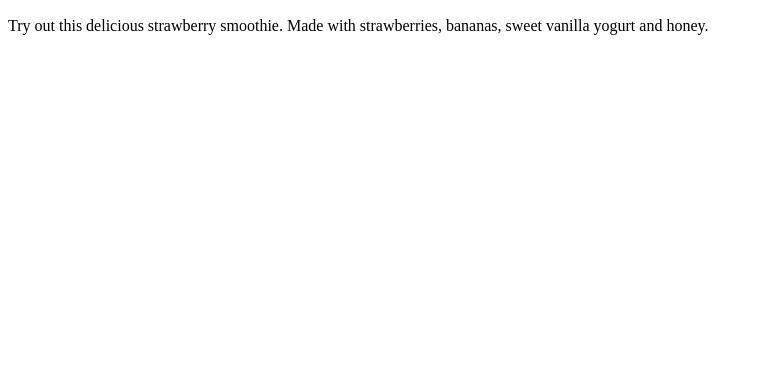
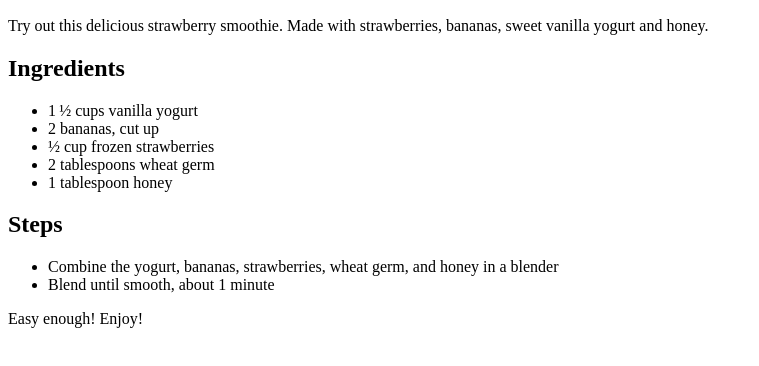
Before and after one commit to ctalbot4/odin-recipes, a plain HTML site: page recipes/smoothie.html in a window 1280 px wide. Shown: the part 434-800 px from the top of the page, without its empty margins (0-759 px from the left). Drawn offline with Linux system fonts and the light colour scheme.

Commit message:
Added ingredients and steps

```diff
--- a/recipes/smoothie.html
+++ b/recipes/smoothie.html
@@ -17,7 +17,30 @@
     Try out this delicious strawberry smoothie. Made with strawberries, bananas, sweet vanilla yogurt and honey.
 </p>
 
-<p></p>
+<h2>Ingredients</h2>
+
+<ul>
+    <li>1 ½ cups vanilla yogurt</il>
+
+    <li>2 bananas, cut up</li>
+
+    <li>½ cup frozen strawberries</li>
+
+    <li>2 tablespoons wheat germ</li>
+
+    <li>1 tablespoon honey</il>
+
+</ul>
+
+<h2>Steps</h2>
+
+<ul>
+    <li>Combine the yogurt, bananas, strawberries, wheat germ, and honey in a blender</li>
+    <li>Blend until smooth, about 1 minute</li>
+
+</ul>
+
+<p>Easy enough! Enjoy!</p>
 
 </body>
 
```
